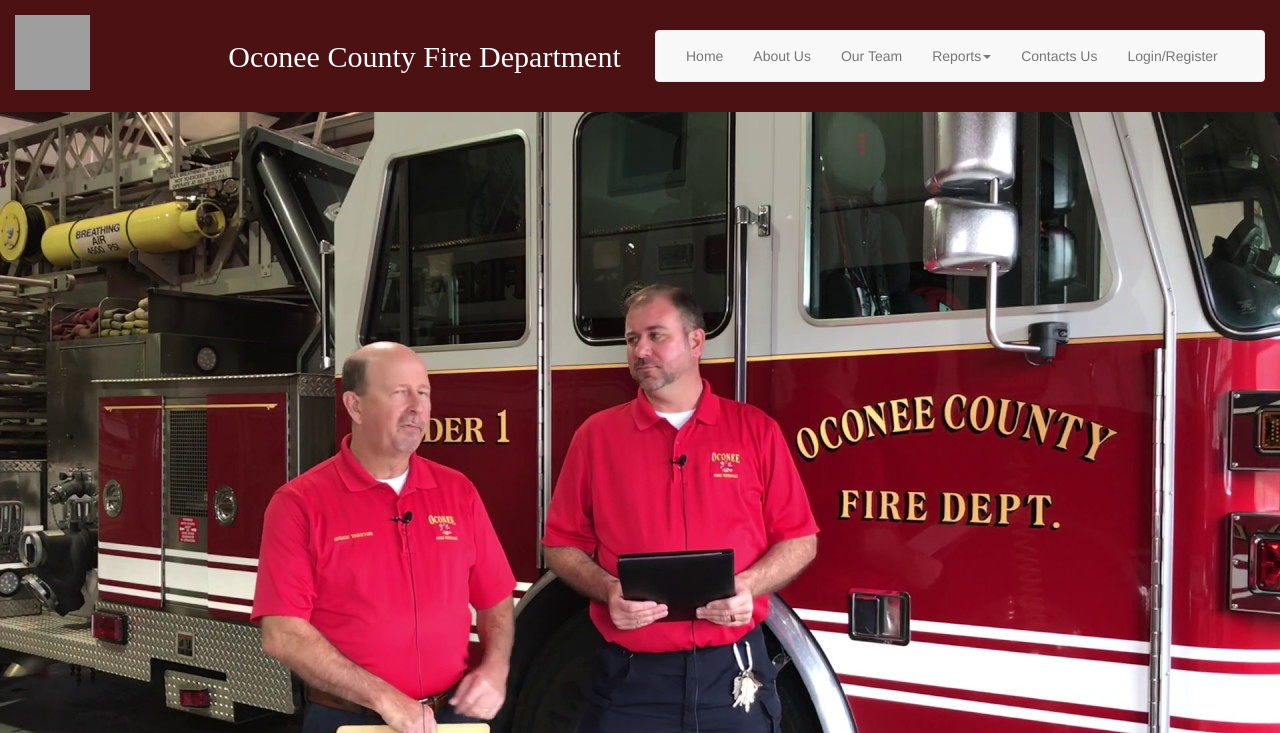
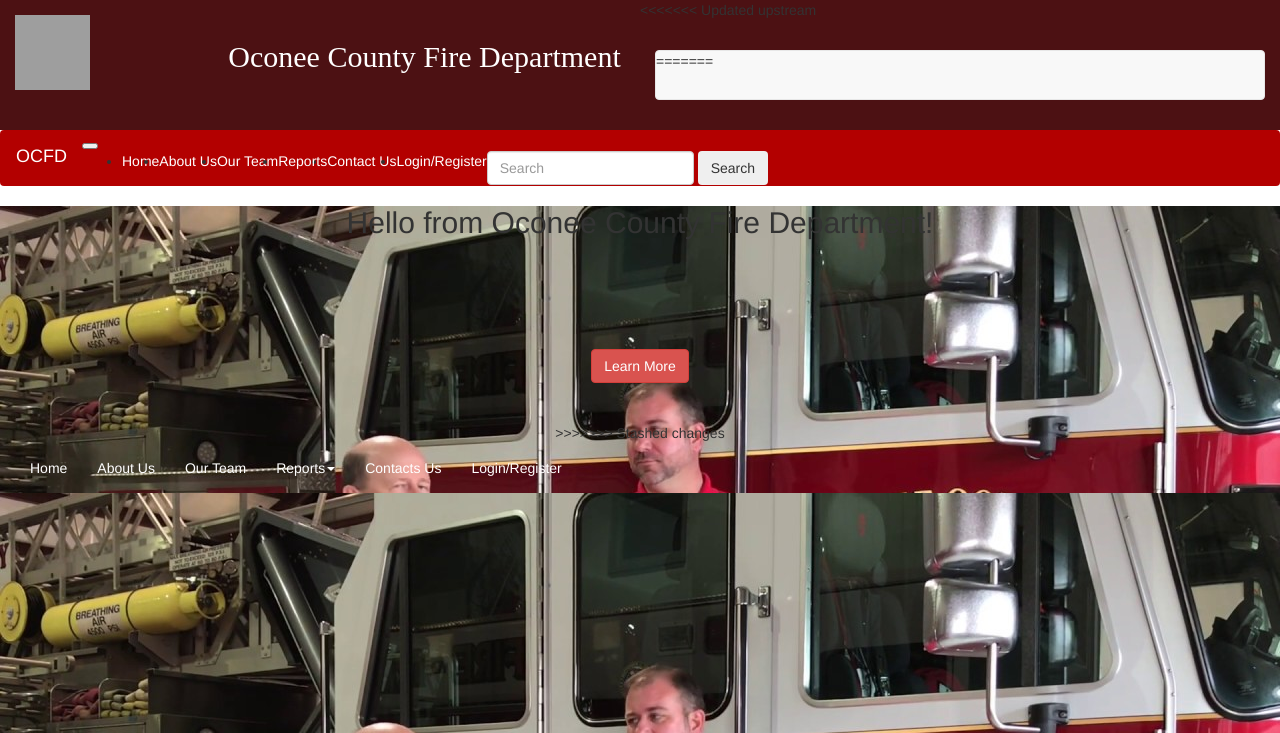
Before and after one commit to Mraelstone/MSISD-SFinalProject, a PHP site: page /public/index.html in a window 1280 px wide. Shown: the top 733 px of the page. Run offline with PHP 8.4, Linux system fonts and the light colour scheme; some libraries are stand-ins or nearby versions; grey boxes are pictures that could not be loaded.

Commit message:
commit
commit changed local host

```diff
--- a/app/public/css/style.css
+++ b/app/public/css/style.css
@@ -1,9 +1,9 @@
-.mainphoto{
+#mainphoto{
      padding:0px;
      display:block;
      margin-left: 0px;
      margin-right: 0px;
-     height: 40%;
+     height: 100%;
      width: 100%;
     margin top:-20px;
  }
@@ -115,7 +115,6 @@
     color: #4C1113;
     font-weight: bold;
 }
-
 /*Crediting the person who created the sort table: http://tristen.ca/tablesort/demo/*/
 
 th[role=columnheader]:not(.no-sort) {
--- a/app/public/index.html
+++ b/app/public/index.html
@@ -25,6 +25,7 @@
             <div class="col-xs-12 col-sm-8 col-md-8 col-lg-4">
                 <h1 id="header">Oconee County Fire Department</h1>
             </div>
+<<<<<<< Updated upstream
 <!-- pulled most of the header and main content from my previous S310 project to template (Steven)-->
             <div class="col-xs-12 col-sm-12 col-md-12 col-lg-6 nav-center">
                 <nav class="navbar navbar-default">
@@ -34,6 +35,74 @@
                             <span class="icon-bar"></span>
                             <span class="icon-bar"></span>
                         </button>
+=======
+          </header>
+        </div>
+            <div>
+              <nav class="navbar navbar-expand-lg navbar-dark" style="background-color: #b30000;">
+                  <a class="navbar-brand" href="index.html">OCFD</a>
+                  <button class="navbar-toggler" type="button" data-toggle="collapse" data-target="#navbarSupportedContent" aria-controls="navbarSupportedContent" aria-expanded="false" aria-label="Toggle navigation">
+                    <span class="navbar-toggler-icon"></span>
+                  </button>
+
+                  <div class="collapse navbar-collapse" id="navbarSupportedContent">
+                    <ul class="navbar-nav mr-auto">
+                      <li class="nav-item active">
+                        <a class="nav-link" href="index.html">Home <span class="sr-only">(current)</span></a>
+                      </li>
+                      <li class="nav-item">
+                        <a class="nav-link" href="aboutus.html">About Us</a>
+                      </li>
+                      <li class="nav-item">
+                        <a class="nav-link" href="team.html">Our Team</a>
+                      </li>
+                      <li class="nav-item dropdown">
+                        <a class="nav-link dropdown-toggle" href="#" id="navbarDropdown" role="button" data-toggle="dropdown" aria-haspopup="true" aria-expanded="false">
+                          Reports
+                        </a>
+                        <div class="dropdown-menu" aria-labelledby="navbarDropdown">
+                          <a class="dropdown-item" href="#">Expired List</a>
+                          <a class="dropdown-item" href="#">Certifications</a>
+                          <div class="dropdown-divider"></div>
+                          <a class="dropdown-item" href="stationradio.html">By Station & Radio #</a>
+                        </div>
+                      </li>
+                      <li class="nav-item">
+                        <a class="nav-link" href="contactus.html">Contact Us</a>
+                      </li>
+                      <li class="nav-item">
+                        <a class="nav-link" href="login.html">Login/Register</a>
+                      </li>
+                    </ul>
+                    <form class="form-inline my-2 my-lg-0">
+                      <input class="form-control mr-sm-2" type="search" placeholder="Search" aria-label="Search">
+                      <button class="btn btn-outline-danger my-2 my-sm-0" type="submit">Search</button>
+                    </form>
+                  </div>
+                </nav>
+            </div>
+
+
+
+            <!-- Jumbotron -->
+                <div class="card" style="background-image: url(img/fireDept.jpg">
+                  <div class="text-white text-center rgba-stylish-strong py-5 px-4">
+                    <div class="py-5">
+
+                      <!-- Content -->
+                      <h2 class="card-title h2">Hello from Oconee County Fire Department!</h2>
+                      <!--<p class="mb-4 pb-2 px-md-5 mx-md-5">Lorem ipsum dolor sit amet</p>-->
+                      <br>
+                      <br>
+                      <br>
+                      <br>
+                      <br>
+                      <a href="aboutus.html" class="btn btn-danger"><i class="fa fa-clone left"></i>Learn More</a>
+                      <br>
+                      <br>
+                      <br>
+
+>>>>>>> Stashed changes
                     </div>
 
                     <div class="collapse navbar-collapse" id="myMenu">
```
Also changed, not shown: 2 other files.
